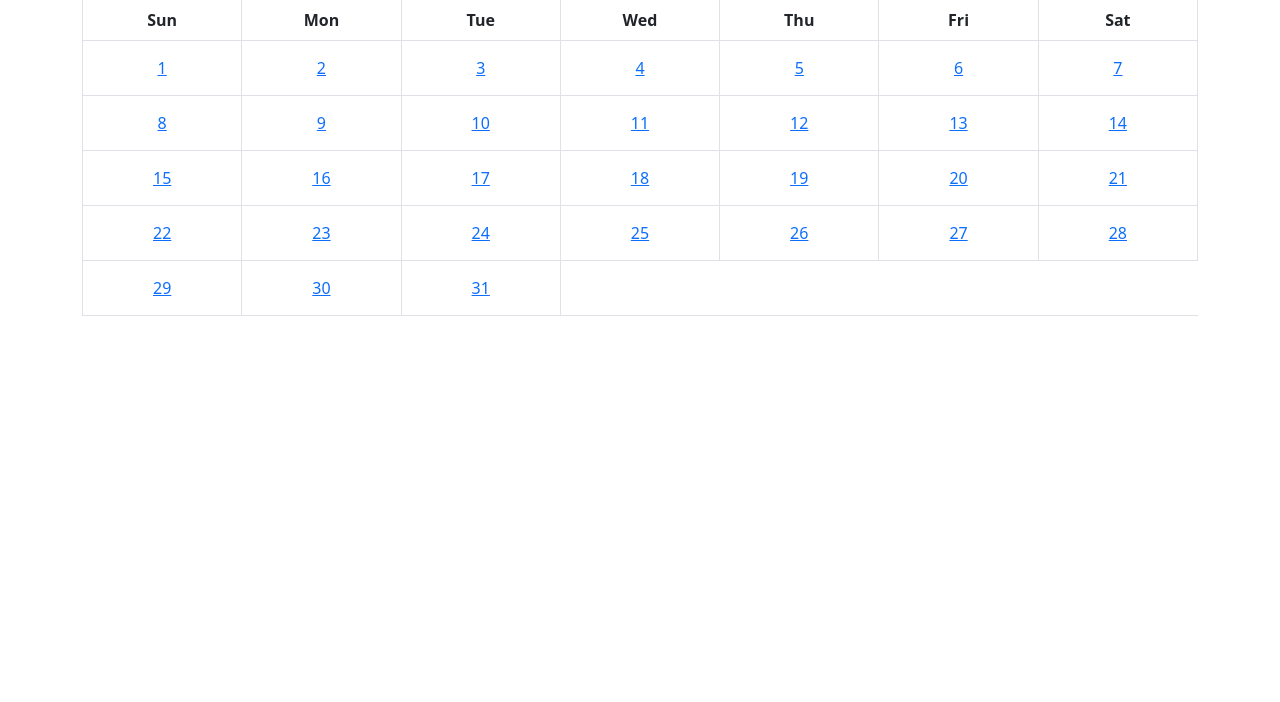
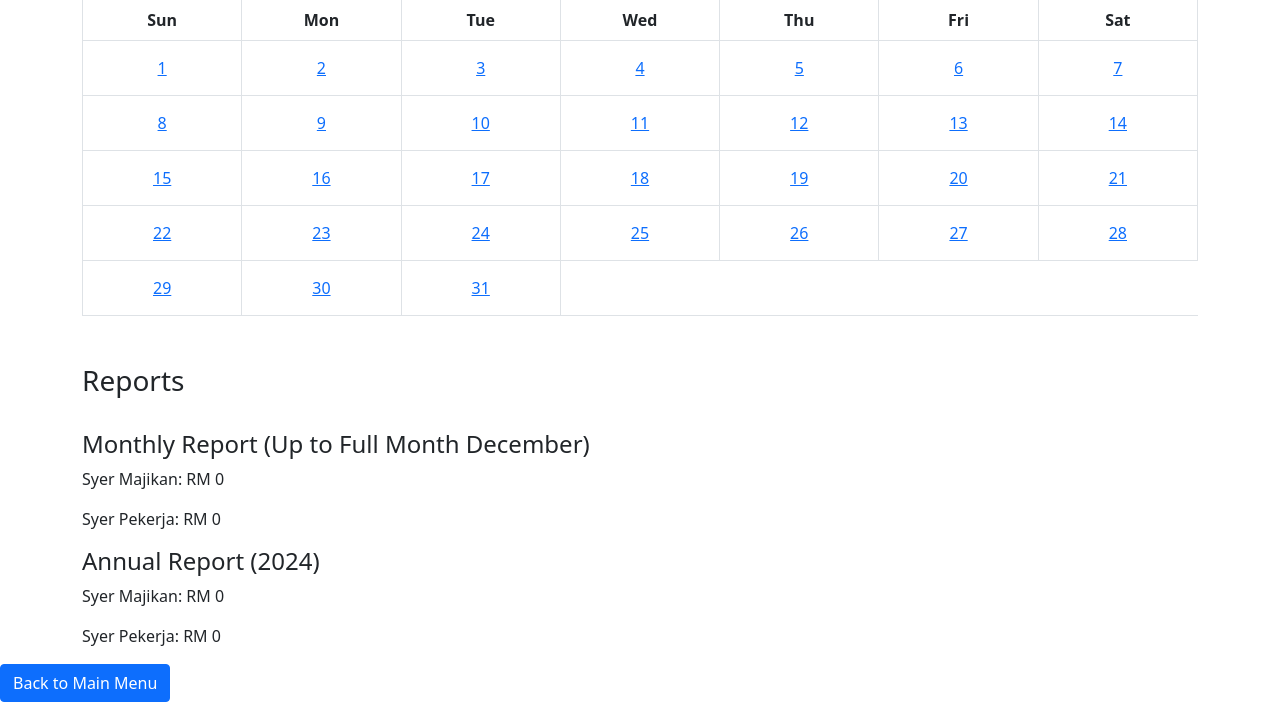
Before and after one commit to ikaazhar/KADA, a PHP site: page /index.php in a window 1280 px wide. Shown: the part 149-851 px from the top of the page. Before the commit the page ends 465 px from the top, so only its background shows below. Run offline with PHP 8.4, Linux system fonts and the light colour scheme; the visitor is signed in with stand-in values (Sample User, id 1); tables that the repository leaves empty or names only in its code hold one stand-in row (values such as "Sample post").

Commit message:
new alk report for syer majikan and syer pekerja

```diff
--- a/app/controllers/UserController.php
+++ b/app/controllers/UserController.php
@@ -432,7 +432,7 @@ class UserController extends Controller
     public function approveMembershipForm()
     {
         $viewMembershipFormList = $this->user->getMembershipFormListALK();
-        $this->view('menu_admin/approve_member_application', compact('viewMembershipFormList'));
+        $this->view('menu_alk/approve_member_application', compact('viewMembershipFormList'));
     }
 
     public function updateMembershipFormStatusALK($data)
@@ -460,7 +460,7 @@ class UserController extends Controller
         }
 
         // Redirect to a success page or display a success message
-        $this->view('menu_admin/kemaskini_success_ALK');
+        $this->view('menu_alk/kemaskini_success_ALK');
     }
 
 
@@ -490,6 +490,7 @@ class UserController extends Controller
     // Get the month and year from the URL parameters (defaults to current month and year)
     $month = isset($_GET['month']) ? (int)$_GET['month'] : date('m');
     $year = isset($_GET['year']) ? (int)$_GET['year'] : date('Y');
+    $selectedDay = isset($_GET['day']) ? (int)$_GET['day'] : null;
 
     // Get the calendar data from the model
     $calendar = $this->user->generateCalendar($month, $year);
@@ -497,12 +498,19 @@ class UserController extends Controller
     // Get the month name for the view
     $monthName = date('F', mktime(0, 0, 0, $month, 10));
 
+    // Fetch reports
+    $monthlyReport = $this->user->getMonthlySyerReport($month, $year, $selectedDay);
+    $annualReport = $this->user->getAnnualSyerReport($year);
+
     // Pass the data to the view
     $this->view('menu_alk/annual_report', [
         'calendar' => $calendar,
         'monthName' => $monthName,
         'currentMonth' => $month,
-            'currentYear' => $year
+        'currentYear' => $year,
+        'selectedDay' => $selectedDay,
+        'monthlyReport' => $monthlyReport,
+        'annualReport' => $annualReport
     ]);
     }
 
--- a/app/models/User.php
+++ b/app/models/User.php
@@ -497,4 +497,43 @@ class User extends Model
         return $stmt->fetch();
     }
 
+    public function getMonthlySyerReport($month, $year, $upToDay)
+    {
+    // Add the upToDay condition only if $upToDay is provided
+    $upToDayCondition = $upToDay ? "AND DAY(created_at) <= :upToDay" : "";
+
+    $query = "SELECT
+                  SUM(Syer_majikan) AS total_syer_majikan,
+                  SUM(Syer_pekerja) AS total_syer_pekerja
+              FROM membersyer
+              WHERE MONTH(created_at) = :month
+              AND YEAR(created_at) = :year
+              $upToDayCondition";
+
+    $stmt = $this->db->prepare($query);
+    $stmt->bindValue(':month', $month);
+    $stmt->bindValue(':year', $year);
+
+    if ($upToDay) {
+        $stmt->bindValue(':upToDay', $upToDay);
+    }
+
+    $stmt->execute();
+    return $stmt->fetch();
+    }
+
+    public function getAnnualSyerReport($year)
+    {
+    $query = "SELECT
+                  SUM(Syer_majikan) AS total_syer_majikan,
+                  SUM(Syer_pekerja) AS total_syer_pekerja
+              FROM membersyer
+              WHERE YEAR(created_at) = :year";
+
+    $stmt = $this->db->prepare($query);
+    $stmt->bindValue(':year', $year);
+    $stmt->execute();
+    return $stmt->fetch();
+    }
+
 }
--- a/app/views/menu_alk/annual_report.php
+++ b/app/views/menu_alk/annual_report.php
@@ -1,12 +1,10 @@
-<!-- calendar.php -->
-
 <!DOCTYPE html>
 <html lang="en">
 <head>
     <meta charset="UTF-8">
     <meta name="viewport" content="width=device-width, initial-scale=1.0">
-    <title>Calendar</title>
-    <link href="https://cdn.jsdelivr.net/npm/bootstrap@5.0.2/dist/css/bootstrap.min.css" rel="stylesheet" integrity="sha384-EVSTQN3/azprG1Anm3QDgpJLIm9Nao0Yz1ztcQTwFspd3yD65VohhpuuCOmLASjC" crossorigin="anonymous">
+    <title>Annual Report</title>
+    <link href="https://cdn.jsdelivr.net/npm/bootstrap@5.0.2/dist/css/bootstrap.min.css" rel="stylesheet">
 </head>
 <body>
     <div class="container mt-5">
@@ -25,8 +23,8 @@
                 <button class="btn btn-secondary dropdown-toggle" type="button" id="dropdownMenuButton" data-bs-toggle="dropdown" aria-expanded="false">
                     Select Year
                 </button>
-                <ul class="dropdown-menu" aria-labelledby="dropdownMenuButton">
-                    <?php for ($i = 2020; $i <= 2030; $i++): ?>
+                <ul class="dropdown-menu overflow-auto" style="max-height: 200px;" aria-labelledby="dropdownMenuButton">
+                    <?php for ($i = 1980; $i <= 2100; $i++): ?>
                         <li><a class="dropdown-item" href="/user/calendar?month=<?= $currentMonth ?>&year=<?= $i ?>"><?= $i ?></a></li>
                     <?php endfor; ?>
                 </ul>
@@ -51,34 +49,46 @@
                 $week = [];
                 $dayCount = 0;
 
-                // Loop through each day of the calendar
                 foreach ($calendar as $key => $day) {
-                    // If it's an empty slot, show an empty table cell
                     if ($day === null) {
                         $week[] = '<td></td>';
                     } else {
-                        // Show the day number as a clickable button
-                        $week[] = '<td><button class="btn btn-link" onclick="alert(\'You clicked on ' . $day . ' ' . $monthName . ' ' . $currentYear . '\')">' . $day . '</button></td>';
+                        $isSelected = $selectedDay == $day;
+                        $week[] = '<td><a href="/user/calendar?month=' . $currentMonth . '&year=' . $currentYear . '&day=' . $day . '" class="btn ' . ($isSelected ? 'btn-info' : 'btn-link') . '">' . $day . '</a></td>';
                     }
 
                     $dayCount++;
-
-                    // If the week is full (7 days), print the week and reset the row
                     if ($dayCount % 7 == 0) {
                         echo '<tr>' . implode('', $week) . '</tr>';
                         $week = [];
                     }
                 }
 
-                // Add remaining days if the last week is not full
                 if (!empty($week)) {
                     echo '<tr>' . implode('', $week) . '</tr>';
                 }
                 ?>
             </tbody>
         </table>
+
+        <!-- Monthly and Annual Reports -->
+        <div class="mt-5">
+            <h3>Reports</h3>
+
+            <br><h4>Monthly Report (Up to <?= $selectedDay ?: 'Full Month' ?> <?= $monthName ?>)</h4>
+            <p>Syer Majikan: RM <?= isset($monthlyReport['total_syer_majikan']) ? $monthlyReport['total_syer_majikan'] : '0' ?></p>
+            <p>Syer Pekerja: RM <?= isset($monthlyReport['total_syer_pekerja']) ? $monthlyReport['total_syer_pekerja'] : '0' ?></p>
+
+
+            <h4>Annual Report (<?= $currentYear ?>)</h4>
+            <p>Syer Majikan: RM <?= isset($annualReport['total_syer_majikan']) ? $annualReport['total_syer_majikan'] : '0' ?></p>
+            <p>Syer Pekerja: RM <?= isset($annualReport['total_syer_pekerja']) ? $annualReport['total_syer_pekerja'] : '0' ?></p>
+            </div>
     </div>
+            <!-- Back to Main Menu -->
+            <a href="/homepageAdmin" class="btn btn-primary">Back to Main Menu</a>
+        </div>
 
-    <script src="https://cdn.jsdelivr.net/npm/bootstrap@5.0.2/dist/js/bootstrap.bundle.min.js" integrity="sha384-MrcW6ZMFYlzcLA8Nl+NtUVF0sA7MsXsP1UyJoMp4YLEuNSfAP+JcXn/tWtIaxVXM" crossorigin="anonymous"></script>
+    <script src="https://cdn.jsdelivr.net/npm/bootstrap@5.0.2/dist/js/bootstrap.bundle.min.js"></script>
 </body>
 </html>
```
Also changed, not shown: app/views/menu_alk/approve_member_application.php (renamed from app/views/menu_admin/approve_member_application.php), app/views/menu_alk/kemaskini_success_ALK.php (renamed from app/views/menu_admin/kemaskini_success_ALK.php). Lines whose indentation alone changed are shown as unchanged.
